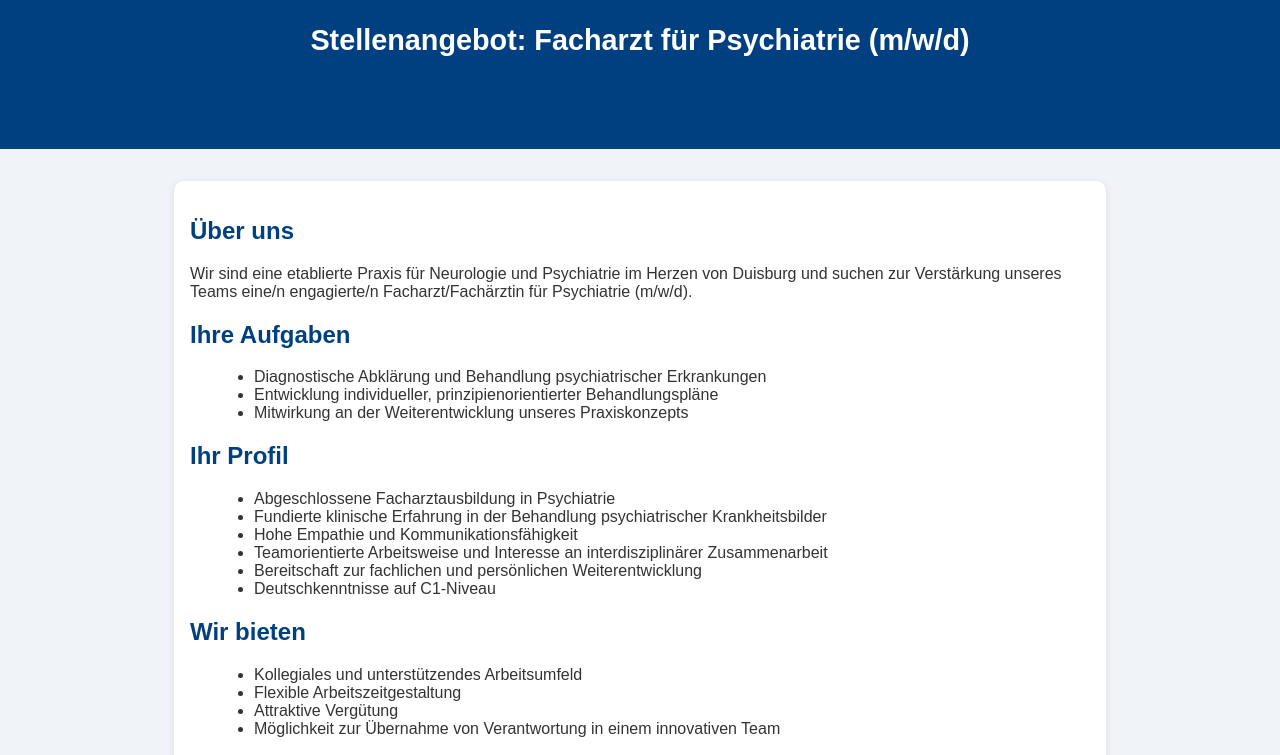
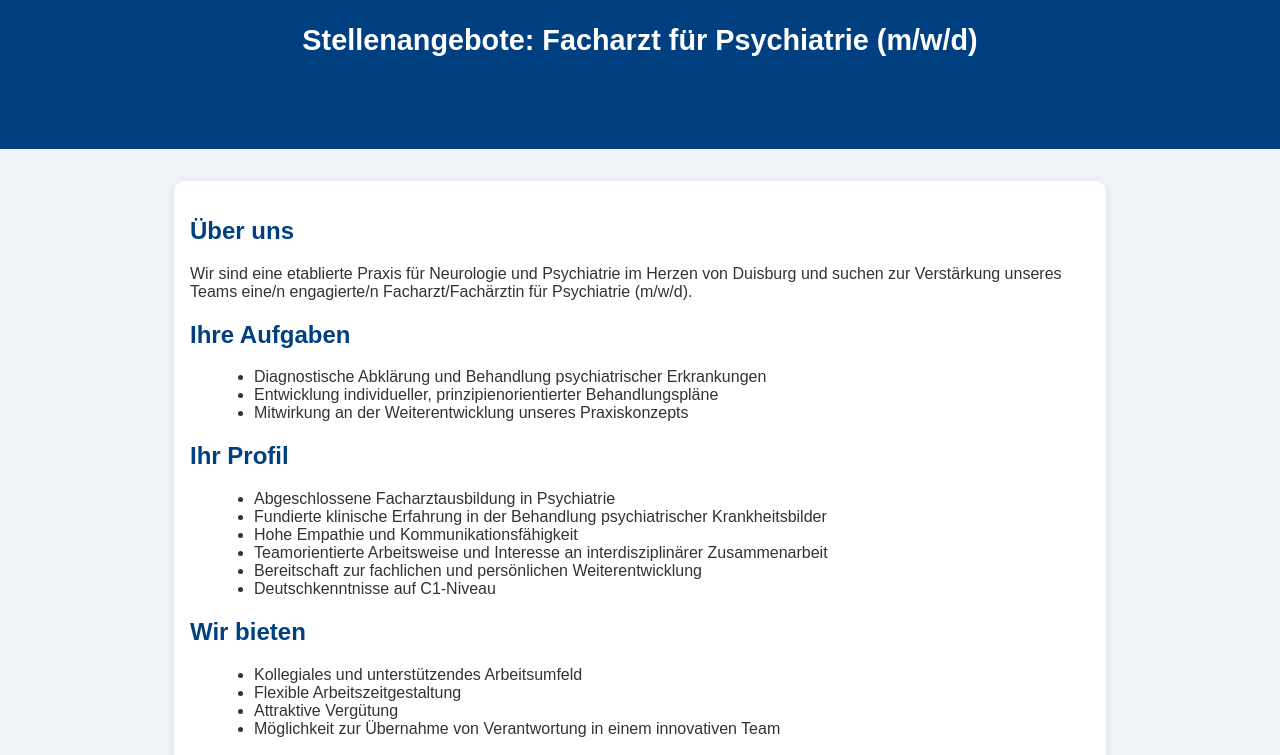
Before and after one commit to Bako21/praxisemir.de, a plain HTML site: page stellenangebote.html in a window 1280 px wide. Shown: the top 755 px of the page. Drawn offline with Linux system fonts and the light colour scheme.

Commit message:
Update stellenangebote.html

```diff
--- a/stellenangebote.html
+++ b/stellenangebote.html
@@ -109,7 +109,7 @@
 
 <body>
   <header>
-    <h1>Stellenangebot: Facharzt für Psychiatrie (m/w/d)</h1>
+    <h1>Stellenangebote: Facharzt für Psychiatrie (m/w/d)</h1>
     <h2>Praxis für Neurologie & Psychiatrie – Özgür Emir Altuncevahir, Duisburg</h2>
   </header>
 
```
